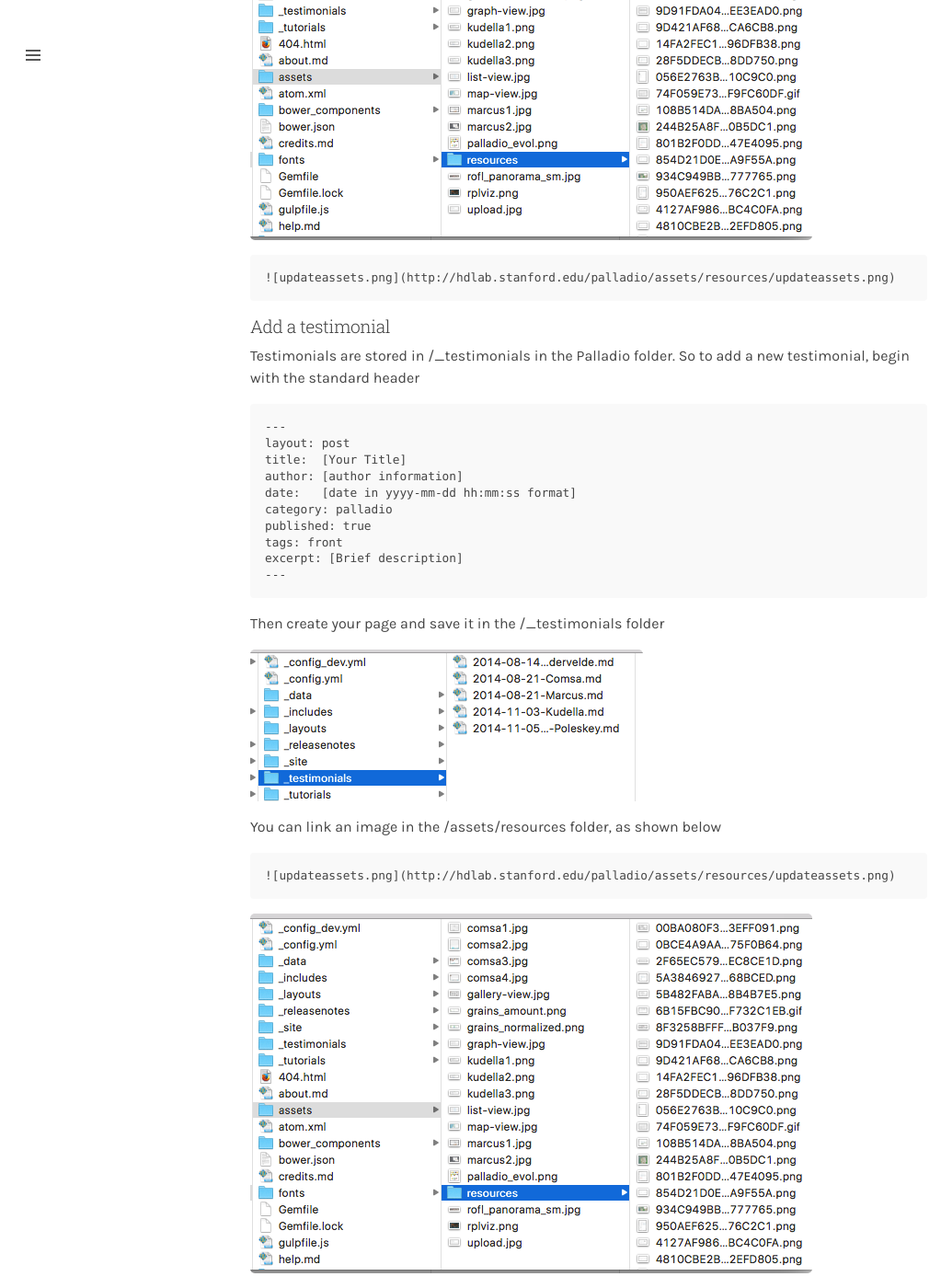
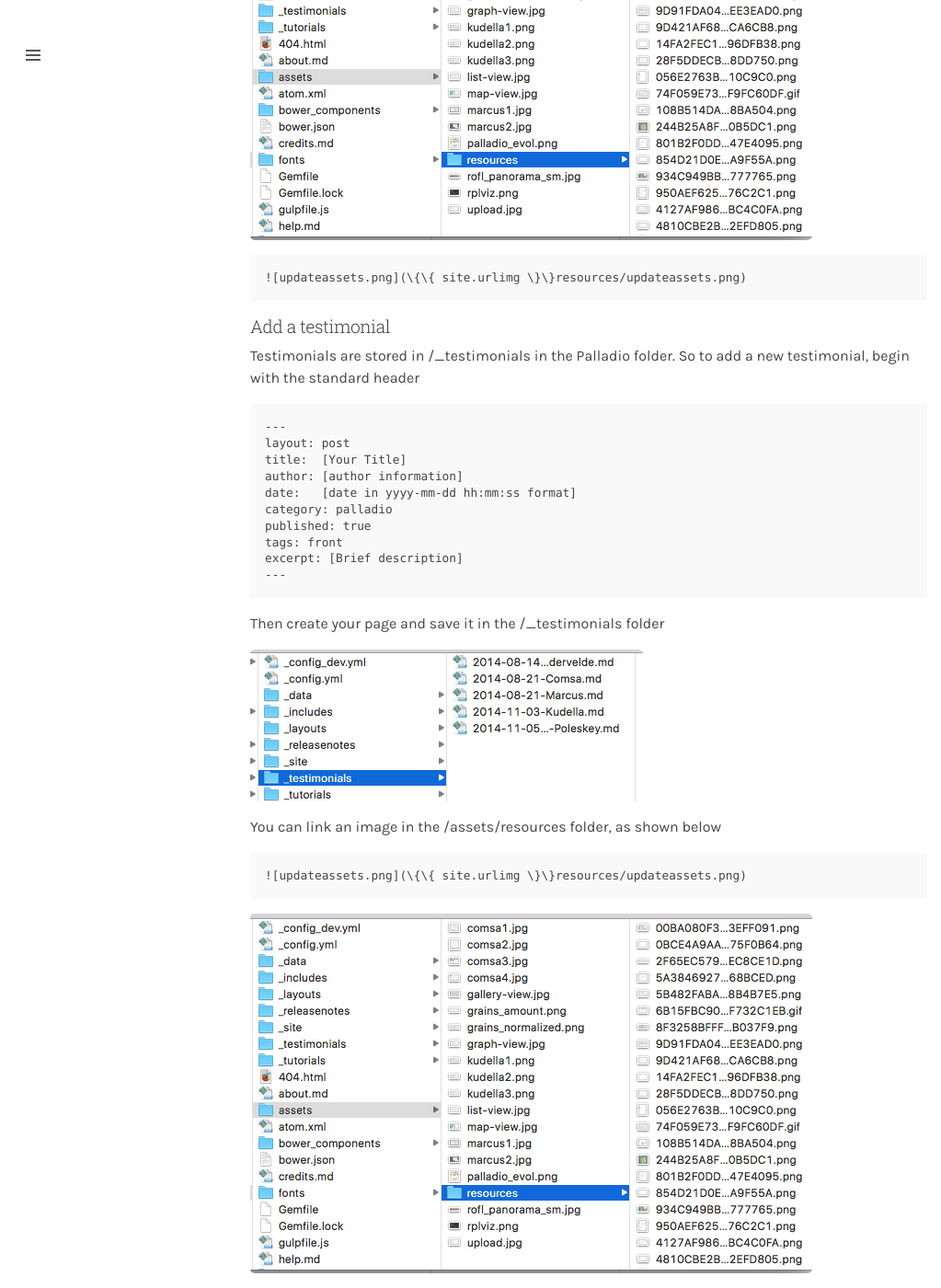
Before and after one commit to humanitiesplusdesign/palladio, a Jekyll site: the page built from _tutorials/updatedocumentation.md, in a window 1280 px wide and 1400 px high, scrolled down 1768 px. Shown: the whole window at 92% size, without its empty margins (0-1023 px from the left). Built offline with Jekyll 4.4.1, drawn with Linux system fonts in a browser that asks for light colours.

Commit message:
Updating based on kramdown syntax

```diff
--- a/_tutorials/updatedocumentation.md
+++ b/_tutorials/updatedocumentation.md
@@ -35,29 +35,29 @@ You can link an image in the /assets/resources folder, as shown below
 
 ![updateassets.png]({{ site.urlimg }}resources/updateassets.png)
 
-    ![updateassets.png]({{ site.urlimg }}resources/updateassets.png)
+    ![updateassets.png](\{\{ site.urlimg \}\}resources/updateassets.png)
 
 
-<h2>Add a testimonial</h2>
+## Add a testimonial
   Testimonials are stored in /_testimonials in the Palladio folder.  So to add a new testimonial, begin with the standard header
-~~~~
----
-layout: post
-title:  [Your Title]
-author: [author information]
-date:   [date in yyyy-mm-dd hh:mm:ss format]
-category: palladio
-published: true
-tags: front
-excerpt: [Brief description]
----
-~~~~
+
+    ---
+    layout: post
+    title:  [Your Title]
+    author: [author information]
+    date:   [date in yyyy-mm-dd hh:mm:ss format]
+    category: palladio
+    published: true
+    tags: front
+    excerpt: [Brief description]
+    ---
+
   Then create your page and save it in the /_testimonials folder
 
 ![updatetestimonial.png]({{ site.urlimg }}resources/updatetestimonial.png)
 
 You can link an image in the /assets/resources folder, as shown below
-~~~~
+
+    ![updateassets.png](\{\{ site.urlimg \}\}resources/updateassets.png)
+
 ![updateassets.png]({{ site.urlimg }}resources/updateassets.png)
-~~~~
-![updateassets.png]({{ site.urlimg }}resources/updateassets.png)
```
